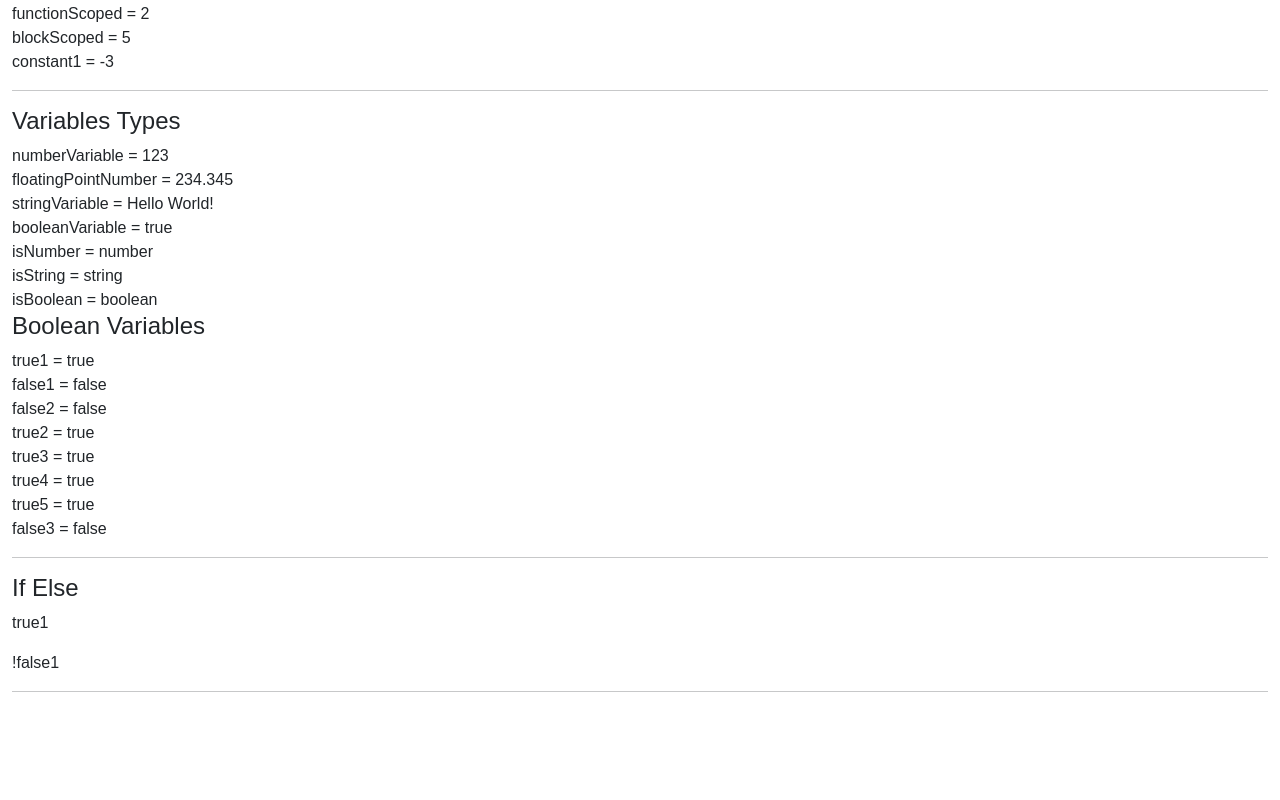
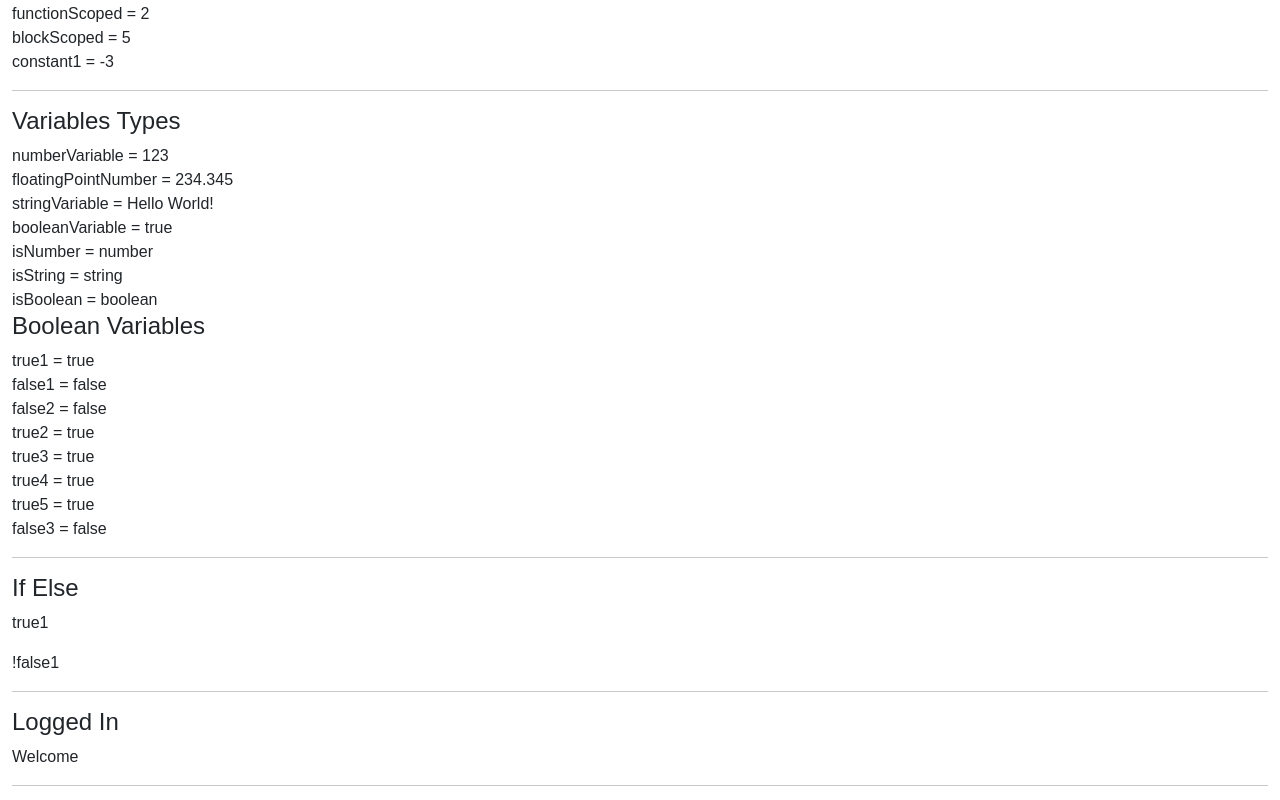
Before and after one commit to NS027/kanbas-react-web-app, a React (Create React App) app: page /#/Labs/Lab3 in a window 1280 px wide. Shown: the part 228-1028 px from the top of the page. Before the commit the page ends 936 px from the top, so only its background shows below. Built offline with nearby package versions, Linux system fonts and the light colour scheme.

Commit message:
lab3 ternary operator

```diff
--- /dev/null
+++ b/src/Labs/Lab3/TernaryOperator.tsx
@@ -0,0 +1,9 @@
+export default function TernaryOperator() {
+    let loggedIn = true;
+    return(
+        <div id="wd-ternary-operator">
+            <h4>Logged In</h4>
+            { loggedIn ? <p>Welcome</p> : <p>Please log in</p> } <hr/>
+        </div>
+    );
+}
--- a/src/Labs/Lab3/index.tsx
+++ b/src/Labs/Lab3/index.tsx
@@ -2,6 +2,7 @@ import VariablesAndConstants from "./VariablesAndConstants";
 import VariableTypes from "./VariableTypes";
 import BooleanVariables from "./BooleanVariables";
 import IfElse from "./IfElse";
+import TernaryOperator from "./TernaryOperator";
 
 export default function Lab3() {
   return(
@@ -11,6 +12,7 @@ export default function Lab3() {
       <VariableTypes/>
       <BooleanVariables/>
       <IfElse/>
+      <TernaryOperator/>
     </div>
   );
 }
```
